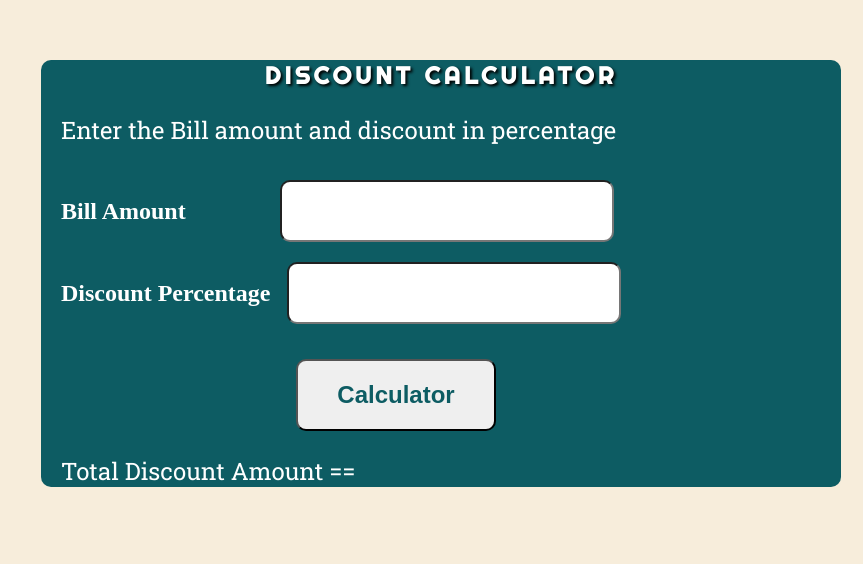
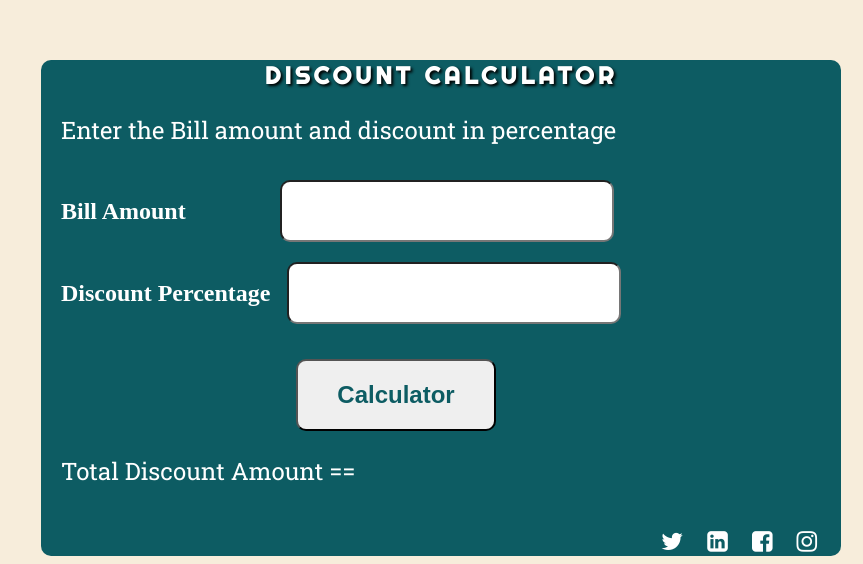
Before and after one commit to vaishnavidhanorkar1410/discount-calculator, a plain HTML site: page index.html in a window 1280 px wide. Shown: the part 240-804 px from the top of the page, without its empty margins (417-1280 px from the left). Drawn offline with Linux system fonts and the light colour scheme.

Commit message:
design index.html file

```diff
--- a/index.html
+++ b/index.html
@@ -5,6 +5,7 @@
     <meta http-equiv="X-UA-Compatible" content="IE=edge">
     <meta name="viewport" content="width=device-width, initial-scale=1.0">
     <title>Discount-Calculator</title>
+        <link rel="stylesheet" href="https://cdnjs.cloudflare.com/ajax/libs/font-awesome/4.7.0/css/font-awesome.min.css">
     <!-- External CSS link -->
     <link rel="stylesheet" href="style.css">
 
@@ -25,7 +26,11 @@
             <input type="number"> <br>
             <button id="calculator"> Calculator </button>
         </form>
-        <p id="total"> Total Discount Amount == </p>
+        <p id="total"> Total Discount Amount == </p><br>
+        <a href="https://twitter.com/" target="_blank"><i class="fa fa-twitter"id="footer"></i></a>
+        <a href="https://www.linkedin.com/feed/"><i class="fa fa-linkedin-square" aria-hidden="true"></i></a>
+        <a href="https://www.facebook.com/" target="_blank"><i class="fa fa-facebook-square" aria-hidden="true"></i></a>
+        <a href="https://www.instagram.com/" target="_blank"><i class="fa fa-instagram" aria-hidden="true"></i></a>
     </div>
 
 </body>
--- a/style.css
+++ b/style.css
@@ -57,3 +57,11 @@ input{
 #total{
     text-align: centers;
 }
+#footer{
+    margin-left: 600px;
+
+}
+a{
+    margin-left: 20px;
+    font-size: x-large;
+}
```
